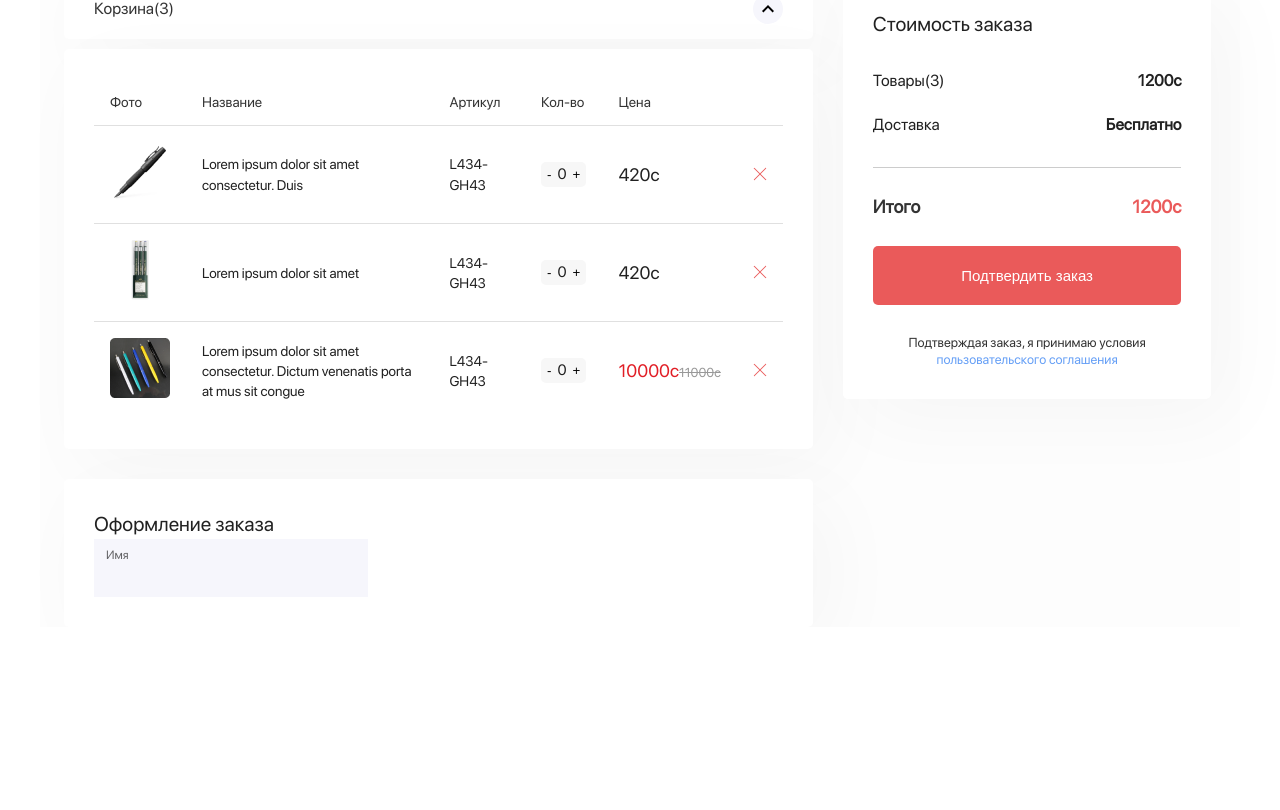
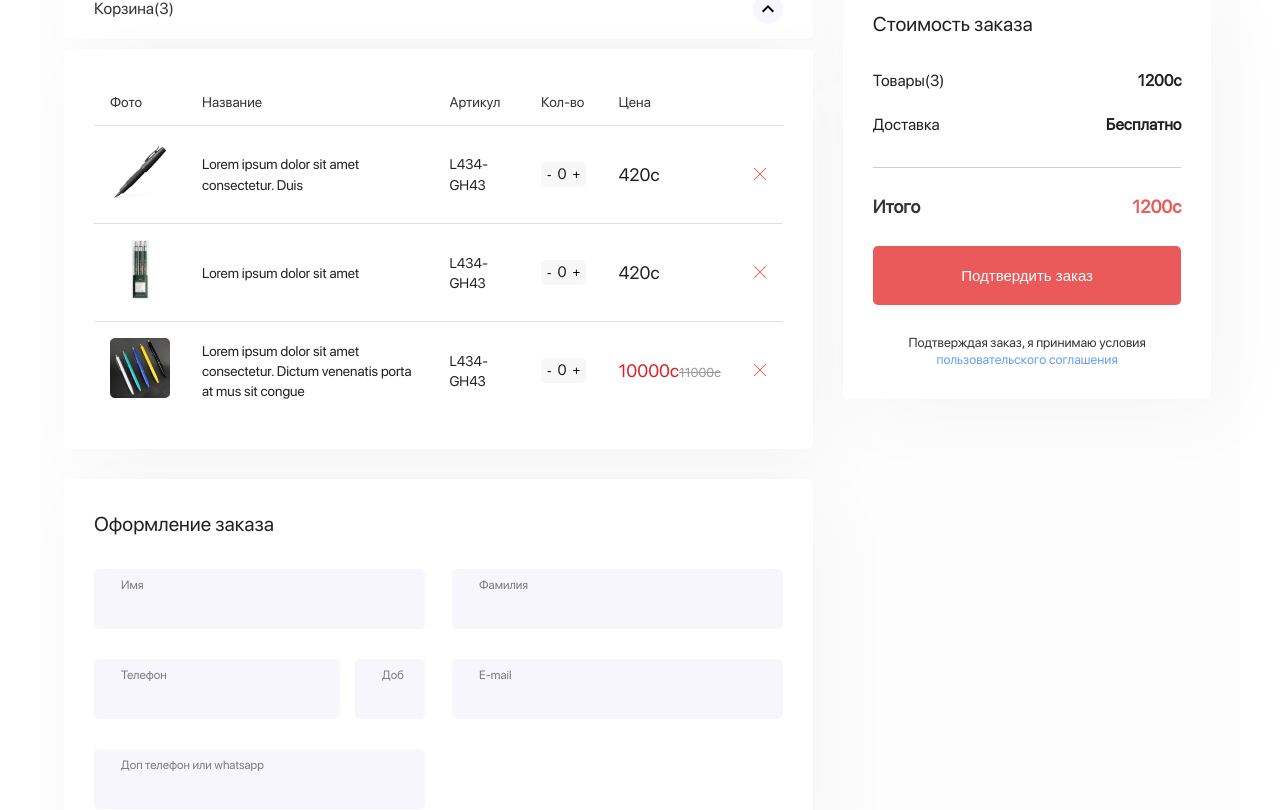
Before and after one commit to TolgonaiA/Shop-orderPage, a React (Create React App) app: page / in a window 1280 px wide. Shown: the part 352-1162 px from the top of the page. Before the commit the page ends 979 px from the top, so only its background shows below. Built offline with nearby package versions, Linux system fonts and the light colour scheme.

Commit message:
started clientInfo section

```diff
--- a/src/components/InputForm.js
+++ b/src/components/InputForm.js
@@ -2,16 +2,21 @@ import React from 'react';
 import {TextField} from "@mui/material";
 
 
-const InputForm = ({id, label, type}) => {
+const InputForm = ({id, label, type, margin, fullWidth, inputWidth}) => {
   return (
     <TextField
       id={id}
       label={label}
       variant='standard'
       type={type}
+      fullWidth={fullWidth}
       sx={{
-        padding: '5px 30px',
+        padding: '5px 30px 7px',
         background: '#F6F6FC',
+        borderRadius: '5px',
+        marginRight: margin,
+        maxWidth: inputWidth,
+        marginBottom: '30px'
       }}
       InputProps={{
         disableUnderline: true,
@@ -19,6 +24,7 @@ const InputForm = ({id, label, type}) => {
       InputLabelProps={{
         variant: 'filled',
         shrink: 'true',
+        style: {padding: '0 20px', color:'rgba(0,0,0,0.5)'}
       }}
     />
   );
--- a/src/containers/OrderPlace/OrderPlace.css
+++ b/src/containers/OrderPlace/OrderPlace.css
@@ -2,5 +2,11 @@
   background: #FFFFFF;
   box-shadow: 20px 20px 80px rgba(0, 0, 0, 0.03);
   border-radius: 5px;
-  padding: 30px;
+  padding: 30px 30px 0 30px;
+  margin-bottom: 30px;
 }
+
+.order-place-block {
+  display: flex;
+  flex-direction: column;
+}
--- a/src/containers/OrderPlace/OrderPlace.js
+++ b/src/containers/OrderPlace/OrderPlace.js
@@ -7,12 +7,50 @@ const OrderPlace = () => {
   return (
     <Box className='order-place'>
       <Typography sx={{padding: '0', fontSize: '20px'}} >Оформление заказа</Typography>
-      <Box>
-        <InputForm
-          id="name"
-          label="Имя"
-          type="password"
-        />
+      <Box sx={{marginTop: '30px', display: 'flex', justifyContent: 'space-between'}}>
+        <div className='order-place-block' style={{width: '48%'}}>
+          <InputForm
+            id="name"
+            label="Имя"
+            type="text"
+            fullWidth='true'
+          />
+          <div style={{display: 'flex'}}>
+            <InputForm
+              id="phone"
+              label="Телефон"
+              type="tel"
+              margin='15px'
+              fullWidth='true'
+            />
+            <InputForm
+              id="add"
+              label="Доб"
+              type="number"
+              inputWidth='70px'
+            />
+          </div>
+          <InputForm
+            id="addPhone"
+            label="Доп телефон или whatsapp"
+            type="tel"
+            fullWidth='true'
+          />
+        </div>
+        <div className='order-place-block' style={{width: '48%'}}>
+          <InputForm
+            id="lastName"
+            label="Фамилия"
+            type="text"
+            fullWidth='true'
+          />
+          <InputForm
+            id="email"
+            label="E-mail"
+            type="mail"
+            fullWidth='true'
+          />
+        </div>
       </Box>
     </Box>
   );
```
